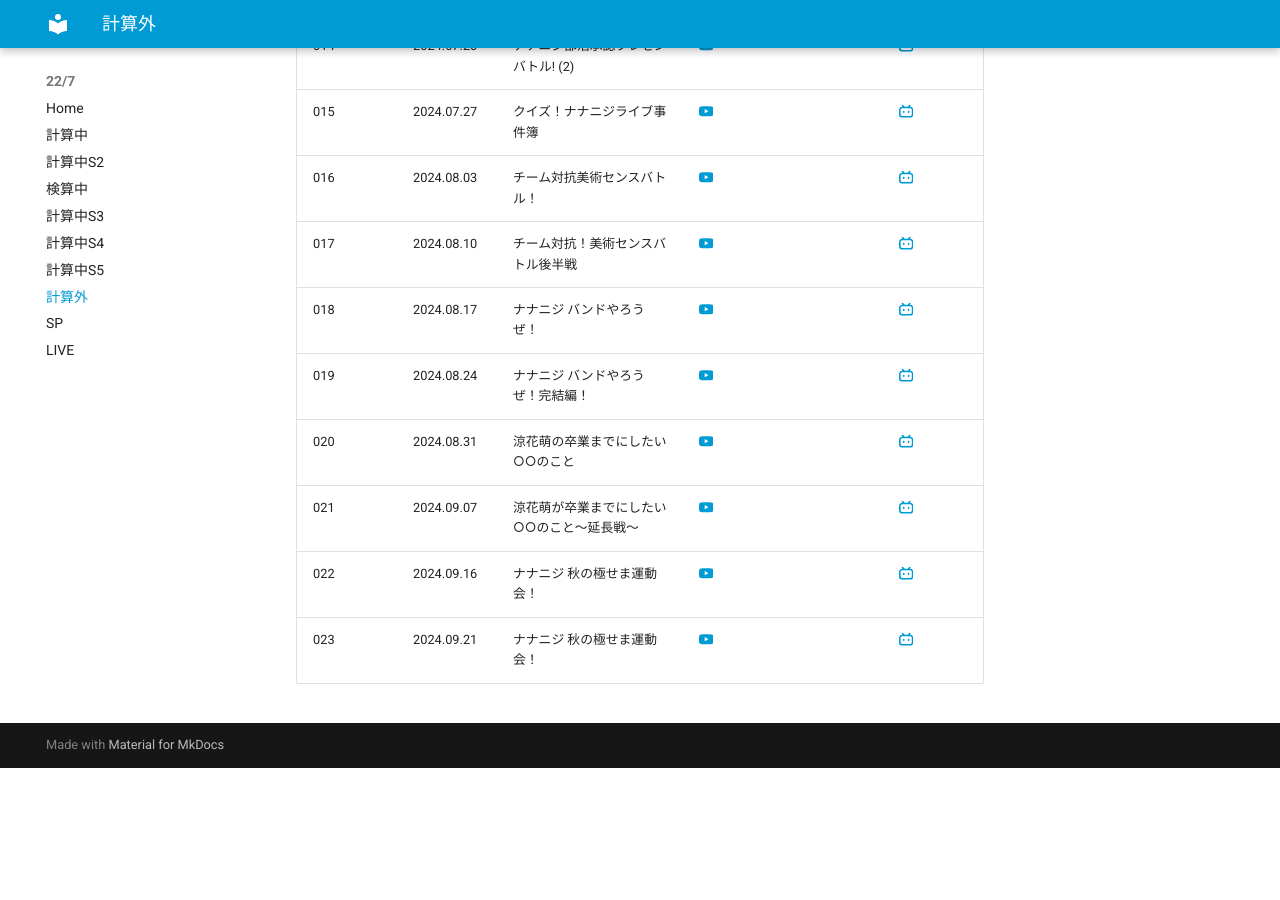
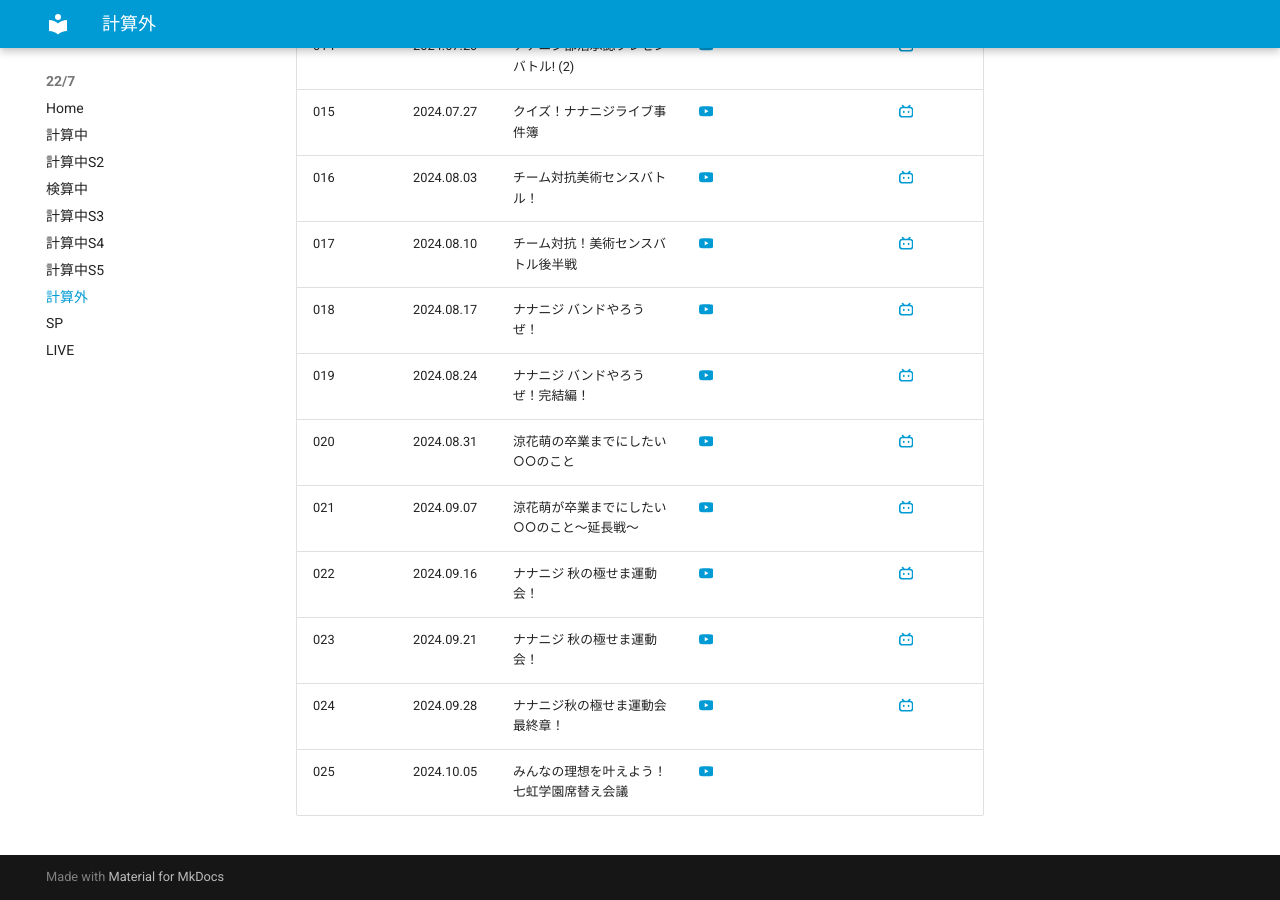
Before and after one commit to aki-192/nananiji, an MkDocs documentation site: the page built from docs/keisangai.md, in a window 1280 px wide and 900 px high, scrolled down 1059 px. Built offline with MkDocs 1.6.1 and Material for MkDocs 9.7.7, drawn with Linux system fonts in a browser that asks for light colours; before the commit the page ends 1827 px from its top, so only the background shows below that.

Commit message:
Update keisangai.md

```diff
--- a/docs/keisangai.md
+++ b/docs/keisangai.md
@@ -29,3 +29,5 @@ title: 計算外
 | 021 | 2024.09.07 | 涼花萌が卒業までにしたい○○のこと～延長戦～ | [:simple-youtube:](https://www.youtube.com/watch?v=d0cRaTSvfxY) | | [:simple-bilibili:](https://www.bilibili.com/video/BV1Lq42eEELy/) |
 | 022 | 2024.09.16 | ナナニジ 秋の極せま運動会！ | [:simple-youtube:](https://www.youtube.com/watch?v=BQx3LnAKfm4) | | [:simple-bilibili:](https://www.bilibili.com/video/BV1T1tUeyEWg/) |
 | 023 | 2024.09.21 | ナナニジ 秋の極せま運動会！ | [:simple-youtube:](https://www.youtube.com/watch?v=GAuVV-C9rv8) | | [:simple-bilibili:](https://www.bilibili.com/video/BV1C5xie8Exr/) |
+| 024 | 2024.09.28 | ナナニジ秋の極せま運動会 最終章！ | [:simple-youtube:](https://www.youtube.com/watch?v=dkIlDEiYOtg) | | [:simple-bilibili:](https://www.bilibili.com/video/BV1BB11YyEu3/) |
+| 025 | 2024.10.05 | みんなの理想を叶えよう！七虹学園席替え会議 | [:simple-youtube:](https://www.youtube.com/watch?v=LnRcvzQMJaA) | | |
```
